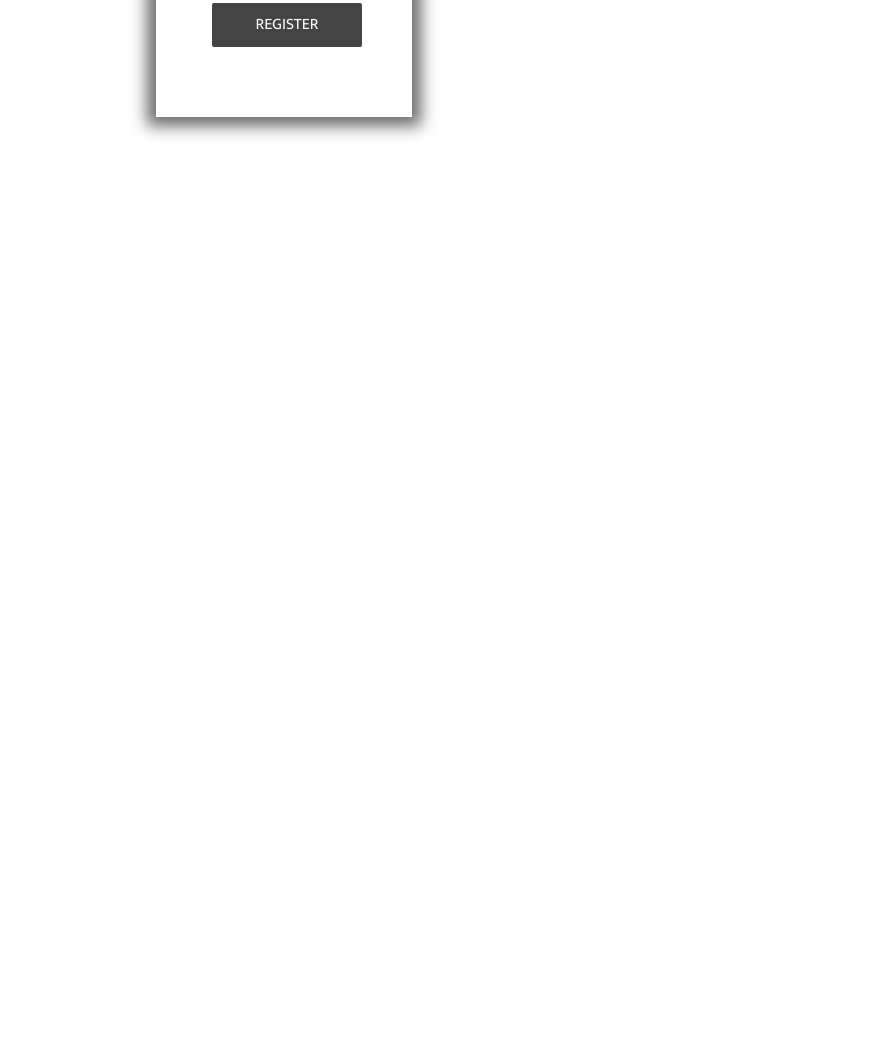
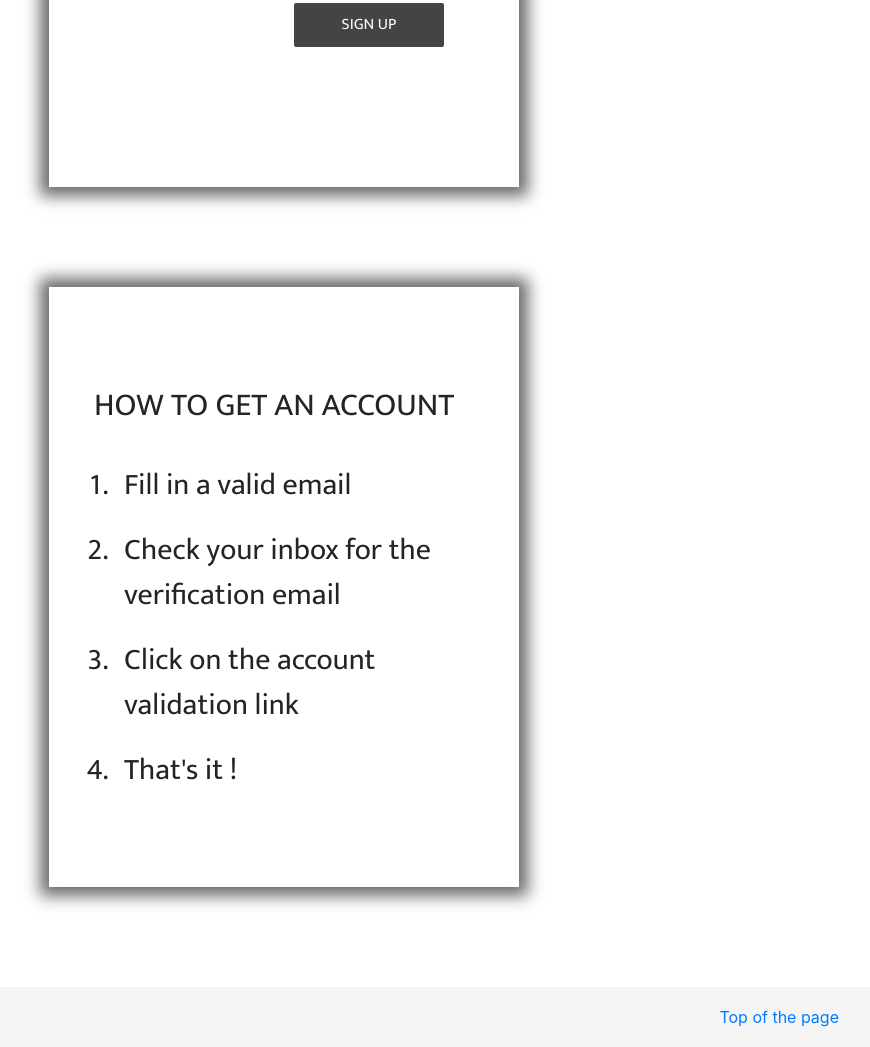
Before and after one commit to LeKillbit/Projet_PW1, a plain HTML site: page html/signup.html in a window 1280 px wide. Shown: the part 563-1610 px from the top of the page, without its empty margins (356-1226 px from the left). Before the commit the page ends 1200 px from the top, so only its background shows below. Drawn offline with Linux system fonts and the light colour scheme.

Commit message:
signup footer + how to get an account

```diff
--- a/html/index_fichiers/signup.css
+++ b/html/index_fichiers/signup.css
@@ -20,19 +20,24 @@ body {
 
 .white-panel{
     background-color: rgba(255,255, 255, 1);
-    height:500px;
+    height:600px;
     position:relative;
-    left : 40%;
-    width: 20%;
     top: 100px;
     box-shadow: 0 0 15px 9px #00000096;
+    padding : 25px;
 }
 
 .register{
-    z-index: 1;
     color:#242424;
     text-align:left;
     padding:50px;
+}
+
+.get_account{
+    color:#242424;
+    text-align:left;
+    padding:20px;
+    font-size: 30px;
 }
 
 .register input[type="text"], .register input[type="password"]{
@@ -58,9 +63,20 @@ body {
 }
 
 
+
 .inp{
     padding:10px;
     display: block;
     outline: none;
     text-transform: uppercase;
 }
+
+.footer {
+  position: relative;
+  bottom: -150px;
+  width: 100%;
+  height: 60px;
+  line-height: 60px;
+  background-color: #f5f5f5;
+  text-align: right;
+}
--- a/html/signup.html
+++ b/html/signup.html
@@ -27,7 +27,7 @@
 
 <body>
     <!-- Logique de la topbar, lien avec les autres pages -->
-    <nav class="navbar navbar-expand-md navbar-dark bg-dark mb-4">
+    <nav class="navbar fixed-top navbar-expand-md navbar-dark bg-dark mb-4">
         <a class="navbar-brand" href="index.html">Welcome to Travel</a>
         <button class="navbar-toggler" type="button" data-toggle="collapse" data-target="#navbarCollapse" aria-controls="navbarCollapse" aria-expanded="false" aria-label="Toggle navigation">
             <span class="navbar-toggler-icon"></span>
@@ -53,18 +53,54 @@
         </div>
     </nav>
 
+    <!-- login panel -->
+    <div class="container">
+        <div class="row">
+            <div class="col-6 offset-3" style="padding: 50px;">
                 <div class="white-panel">
                     <div class="login-panel">
                         <div class="register">
-                    <h2>REGISTER</h2>
+                            <h2>SIGN UP</h2>
                             <input type="text" placeholder="Email">
                             <input type="password" placeholder="Password">
                             <input type="password" placeholder="Confirm Password">
-                    <input type="button" value="Register">
+                            <input type="button" value="Sign Up">
+                        </div>
+                    </div>
                 </div>
             </div>
         </div>
 
+        <div class="row">
+            <div class="col-6 offset-3" style="padding: 50px;">
+                <div class="white-panel">
+                    <div class="login-panel">
+                        <div class="get_account">
+                            <h2>HOW TO GET AN ACCOUNT</h2>
+                            <ol style="padding:20px;">
+                                <li style="padding:10px;">Fill in a valid email</li>
+                                <li style="padding:10px;">Check your inbox for the verification email</li>
+                                <li style="padding:10px;">Click on the account validation link</li>
+                                <li style="padding:10px;">That's it !</li>
+                            </ol>
+                        </div>
+                    </div>
+                </div>
+            </div>
+        </div>
+    </div>
+
+    </div>
+
+
+    <!-- footer avec anchor pour revenir en haut de la page -->
+    <footer class="footer">
+        <div class="container">
+            <a href="destinations.html">Top of the page</a>
+        </div>
+    </footer>
+
+
 </body>
 
 </html>
```
Lines whose indentation alone changed are shown as unchanged.
